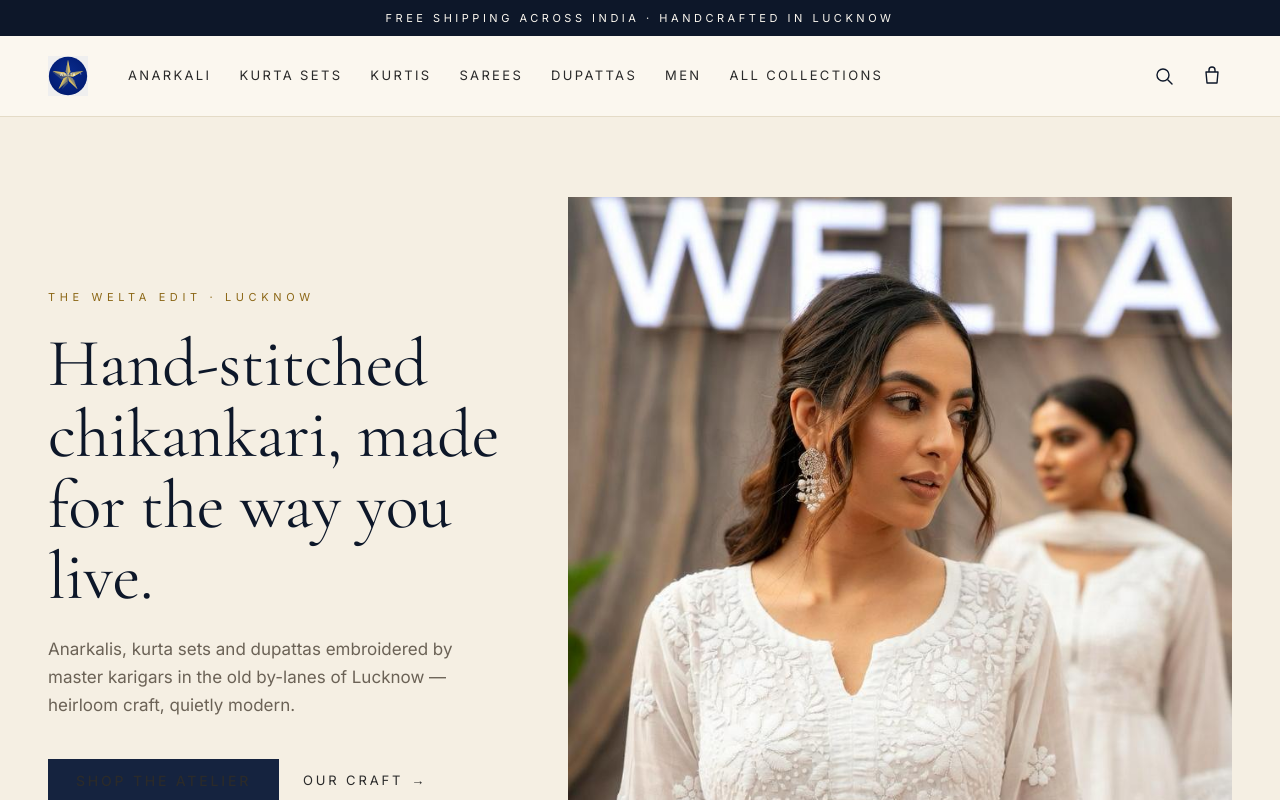
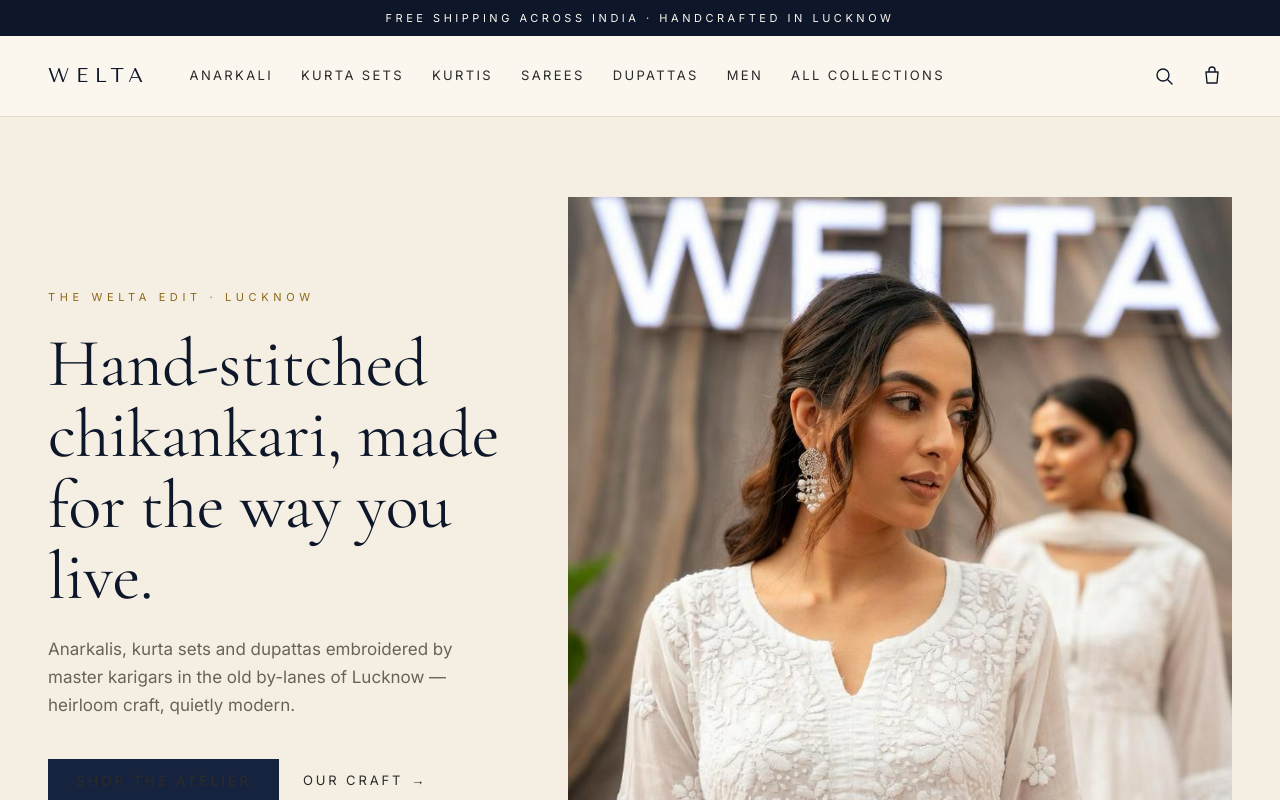
Before and after one commit to printshop39-byte/welta, a Next.js app: page / in a window 1280 px wide. Shown: the top 800 px of the page. Built offline with nearby package versions, Linux system fonts and the light colour scheme; no server answers.

Commit message:
Replace logo image with Tenor Sans wordmark

```diff
--- a/src/app/globals.css
+++ b/src/app/globals.css
@@ -1,4 +1,12 @@
 @import "tailwindcss";
+
+@font-face {
+  font-family: "Tenor Sans";
+  src: url("/fonts/TenorSans-Regular.ttf") format("truetype");
+  font-weight: 400;
+  font-style: normal;
+  font-display: swap;
+}
 
 /*
  * Brand source tokens — declared once on :root so they are also
@@ -90,3 +98,9 @@
 /* Utility for hiding scrollbars on horizontally-scrollable rails */
 .no-scrollbar::-webkit-scrollbar { display: none; }
 .no-scrollbar { -ms-overflow-style: none; scrollbar-width: none; }
+.logo-wordmark {
+  font-family: "Tenor Sans", sans-serif;
+  font-weight: 400;
+  letter-spacing: 0.34em;
+  text-transform: uppercase;
+}
--- a/src/components/layout/Footer.tsx
+++ b/src/components/layout/Footer.tsx
@@ -1,4 +1,3 @@
-import Image from "next/image";
 import Link from "next/link";
 import { Container } from "@/components/ui/Container";
 
@@ -18,14 +17,16 @@
 ];
 
 /**
- * Editorial footer.
+ * Editorial footer with wordmark branding.
  *
  * Layout
  *   Mobile : brand card top → Shop column → Atelier column → Reach us → bottom bar
  *   Desktop: 12-col grid with brand card (5) + Shop (3) + Atelier (2) + Reach us (2)
  *
- * Every link, email, and the WhatsApp number from the previous version
- * are preserved. The logo SVG is preserved.
+ * Every link, email, the WhatsApp link, and the Made-in-Lucknow line
+ * from the previous version are preserved. The logo image has been
+ * retired in favour of the WELTA wordmark in Tenor Sans (via the
+ * `.logo-wordmark` utility class).
  */
 export function Footer() {
   return (
@@ -39,14 +40,13 @@
               aria-label="Welta Chikankari — Home"
               className="inline-flex items-center focus:outline-none focus-visible:ring-2 focus-visible:ring-[var(--color-gold-soft)] focus-visible:ring-offset-2 focus-visible:ring-offset-[var(--color-navy-ink)]"
             >
-              <Image
-                src="/logo.svg"
-                alt="Welta Chikankari"
-                width={56}
-                height={56}
-                className="w-14 h-14"
-              />
+              <span className="logo-wordmark text-[28px] sm:text-[32px] text-[var(--color-ivory)]">
+                Welta
+              </span>
             </Link>
+            <p className="mt-2 text-[10px] tracking-[0.42em] uppercase text-[var(--color-gold-soft)]">
+              Chikankari
+            </p>
             <p className="mt-6 max-w-sm text-[14px] leading-relaxed text-[var(--color-ivory-soft)]/80">
               Handcrafted Lucknowi chikankari, made by master karigars in
               the old by-lanes of Lucknow. Heirloom craft, designed for
--- a/src/components/layout/Header.tsx
+++ b/src/components/layout/Header.tsx
@@ -1,4 +1,3 @@
-import Image from "next/image";
 import Link from "next/link";
 import { Container } from "@/components/ui/Container";
 import { MobileMenu } from "@/components/layout/MobileMenu";
@@ -19,12 +18,14 @@
 
 /**
  * Header layout
- *   Mobile  : [hamburger] [centered logo] [search] [bag]
- *   Desktop : [logo] [nav] ........... [search] [bag]
+ *   Mobile  : [hamburger] [centered WELTA wordmark] [search] [bag]
+ *   Desktop : [WELTA wordmark] [nav] ........... [search] [bag]
  *
- * The mobile centered-logo trick uses absolute positioning so the
- * hamburger and the icon-cluster can sit at the edges without pushing
- * the logo off-axis.
+ * Wordmark uses the locally-hosted Tenor Sans font via the
+ * `.logo-wordmark` utility class declared in globals.css. The class
+ * sets font-family, weight, generous tracking, and uppercase — so the
+ * markup stays semantic ("WELTA" as natural-case text in the JSX) but
+ * always renders as the brand wordmark.
  */
 export function Header() {
   return (
@@ -37,7 +38,7 @@
       </div>
 
       <Container className="relative flex items-center h-14 sm:h-20">
-        {/* Left cluster — hamburger (mobile) + logo (desktop) + nav (desktop) */}
+        {/* Left cluster — hamburger (mobile) + wordmark (desktop) + nav (desktop) */}
         <div className="flex items-center gap-2 lg:gap-10">
           <MobileMenu links={navLinks} />
           <Link
@@ -45,14 +46,9 @@
             className="hidden lg:inline-flex items-center focus:outline-none focus-visible:ring-2 focus-visible:ring-[var(--color-gold)] focus-visible:ring-offset-2 focus-visible:ring-offset-[var(--color-ivory)]"
             aria-label="Welta Chikankari — Home"
           >
-            <Image
-              src="/logo.svg"
-              alt="Welta Chikankari"
-              width={40}
-              height={40}
-              priority
-              className="w-10 h-10"
-            />
+            <span className="logo-wordmark text-[20px] text-[var(--color-navy-ink)]">
+              Welta
+            </span>
           </Link>
           <nav className="hidden lg:flex items-center gap-6 xl:gap-7" aria-label="Primary">
             {navLinks.map((link) => (
@@ -67,23 +63,21 @@
           </nav>
         </div>
 
-        {/* Centered logo — mobile only.
+        {/* Centered wordmark — mobile only.
             Absolutely positioned so the hamburger + icon cluster don't
-            push it off centre. Hidden on lg+ because the logo lives
-            in the left cluster on desktop. */}
+            push it off centre. Smaller tracking on mobile so all three
+            zones (hamburger / wordmark / icons) fit within ~390px. */}
         <Link
           href="/"
           aria-label="Welta Chikankari — Home"
           className="lg:hidden absolute left-1/2 -translate-x-1/2 inline-flex items-center focus:outline-none focus-visible:ring-2 focus-visible:ring-[var(--color-gold)] focus-visible:ring-offset-2 focus-visible:ring-offset-[var(--color-ivory)]"
         >
-          <Image
-            src="/logo.svg"
-            alt="Welta Chikankari"
-            width={36}
-            height={36}
-            priority
-            className="w-9 h-9"
-          />
+          <span
+            className="logo-wordmark text-[16px] text-[var(--color-navy-ink)]"
+            style={{ letterSpacing: "0.28em" }}
+          >
+            Welta
+          </span>
         </Link>
 
         {/* Right cluster */}
```
Also changed, not shown: public/fonts/TenorSans-Regular.ttf (added).
